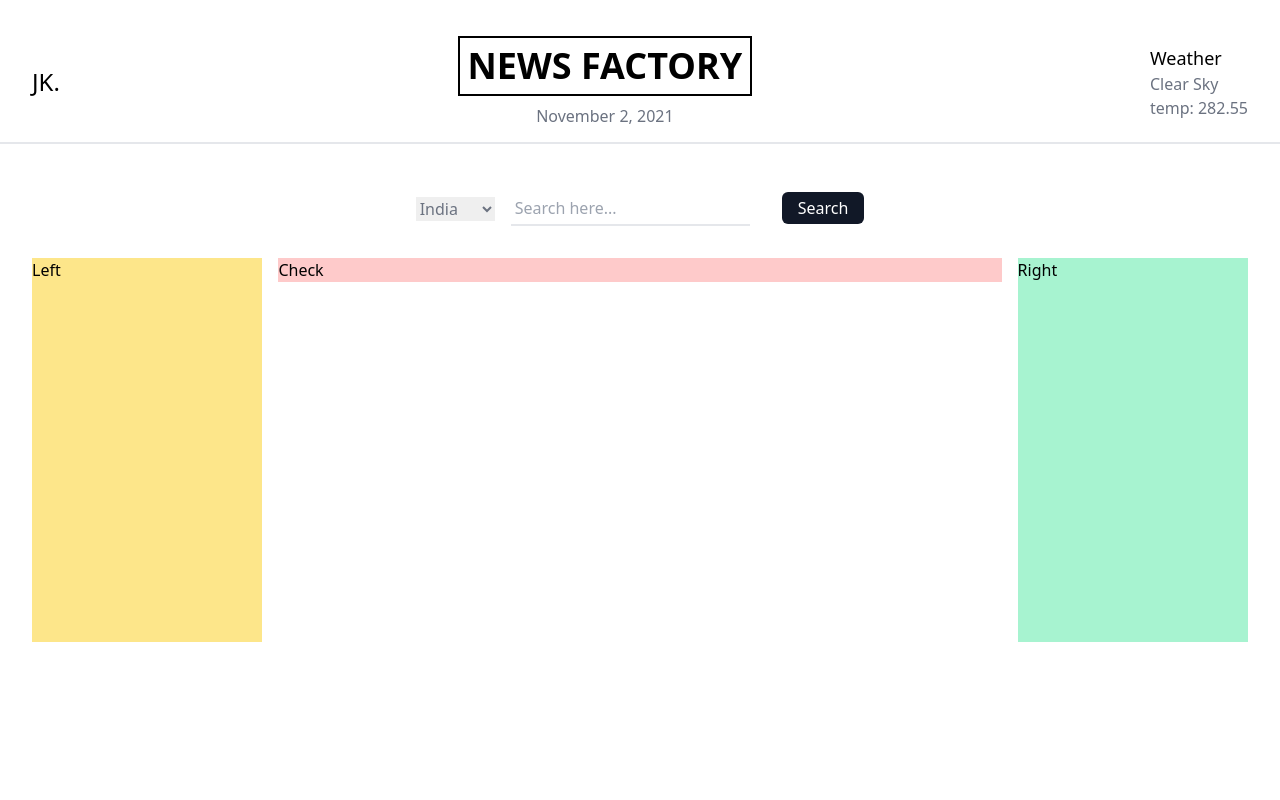
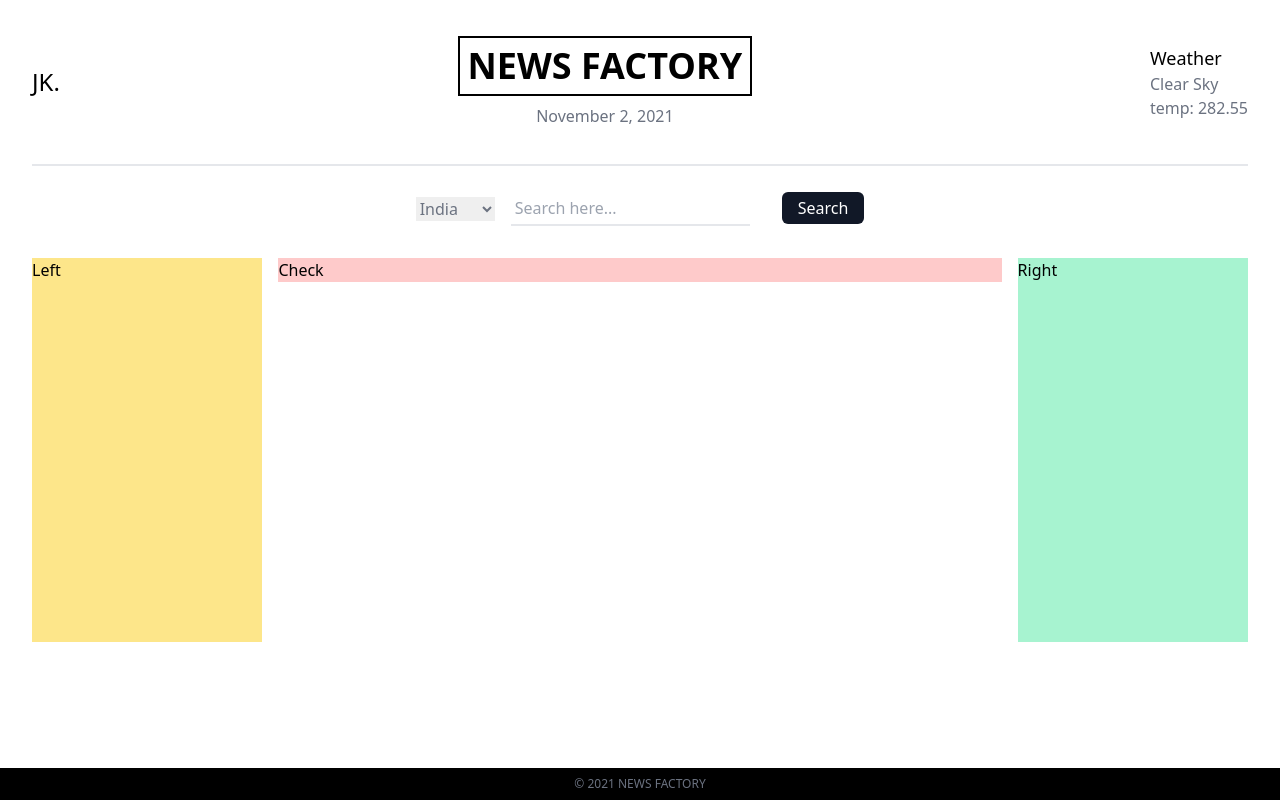
Before and after one commit to JayakrishnanMurali/news-app, a React (Create React App) app: page / in a window 1280 px wide. Built offline with nearby package versions, Linux system fonts and the light colour scheme.

Commit message:
Added Footer UI

```diff
--- a/src/App.js
+++ b/src/App.js
@@ -1,4 +1,5 @@
 import React from "react";
+import { Footer } from "./components/Footer";
 import Header from "./components/Header";
 import LeftContent from "./components/LeftContent";
 import MainContent from "./components/MainContent";
@@ -7,7 +8,7 @@ import { Search } from "./components/Search";
 
 function App() {
   return (
-    <div className="px-8 py-4">
+    <div className="px-8 py-4 h-screen overflow-hidden">
       <Header />
       <Search />
       <div className="grid grid-cols-5 mt-8 gap-4">
@@ -21,6 +22,7 @@ function App() {
           <RightContent />
         </div>
       </div>
+      <Footer />
     </div>
   );
 }
--- /dev/null
+++ b/src/components/Footer.js
@@ -0,0 +1,9 @@
+import React from "react";
+
+export const Footer = () => {
+  return (
+    <div className="absolute bottom-0 w-full flex items-center justify-center left-0 p-2  bg-black ">
+      <p className="text-xs text-gray-500">&copy; 2021 NEWS FACTORY</p>
+    </div>
+  );
+};
--- a/src/components/Header.js
+++ b/src/components/Header.js
@@ -25,8 +25,8 @@ today = curMonth + " " + currDay + ", " + currYear;
 const Header = () => {
   console.log(today);
   return (
-    <div className="fixed  h-36 border-b-2 z-40 w-full top-0 left-0 bg-white">
-      <div className="mx-8 py-9  flex items-center justify-between">
+    <div className="fixed  h-36  z-40 w-full top-0 left-0 bg-white">
+      <div className="mx-8 py-9 border-b-2 flex items-center justify-between">
         <h1 className=" font-medium text-2xl">JK.</h1>
         <div className="flex flex-col items-center py-">
           <h1 className="text-4xl font-bold border-2 border-black p-2">
```
